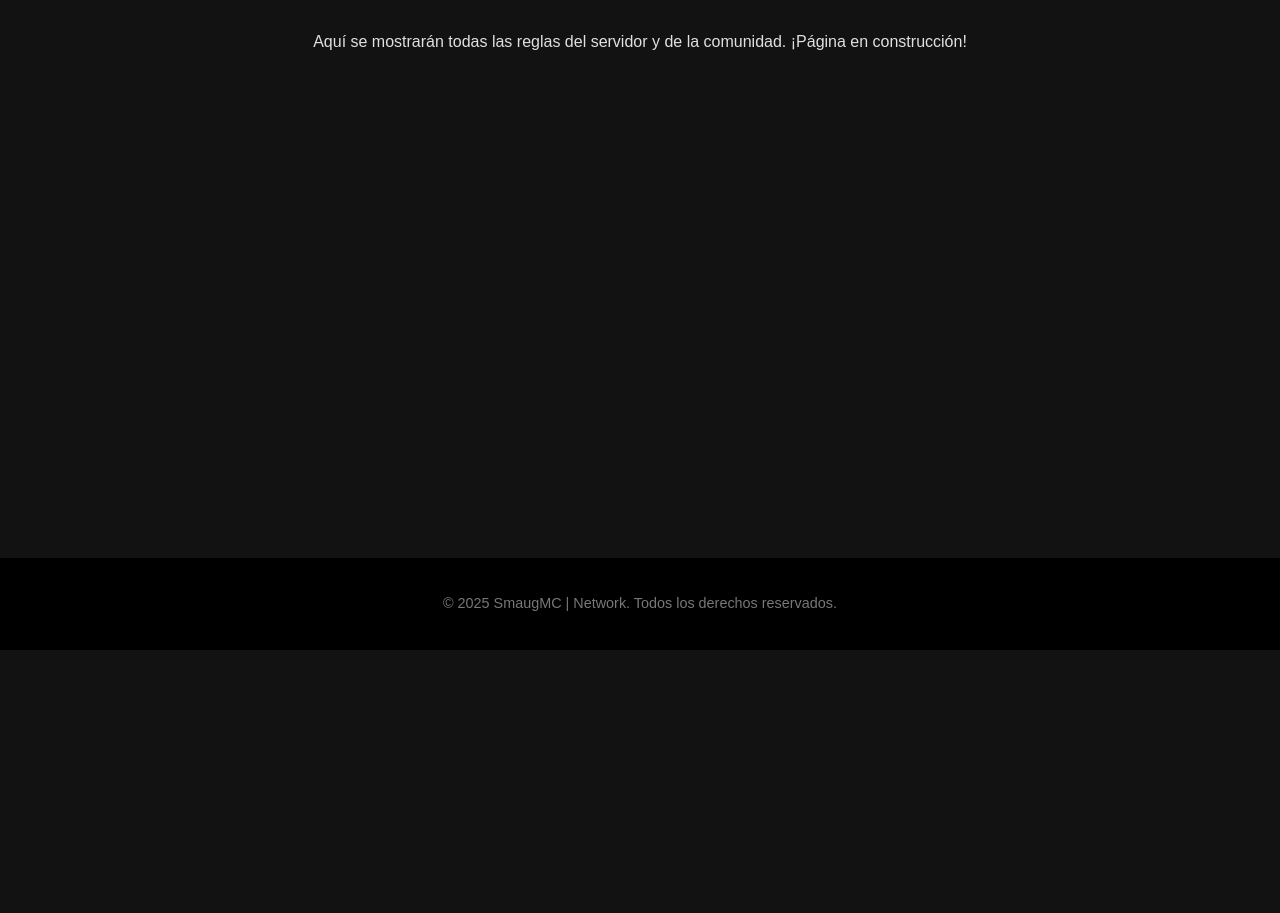
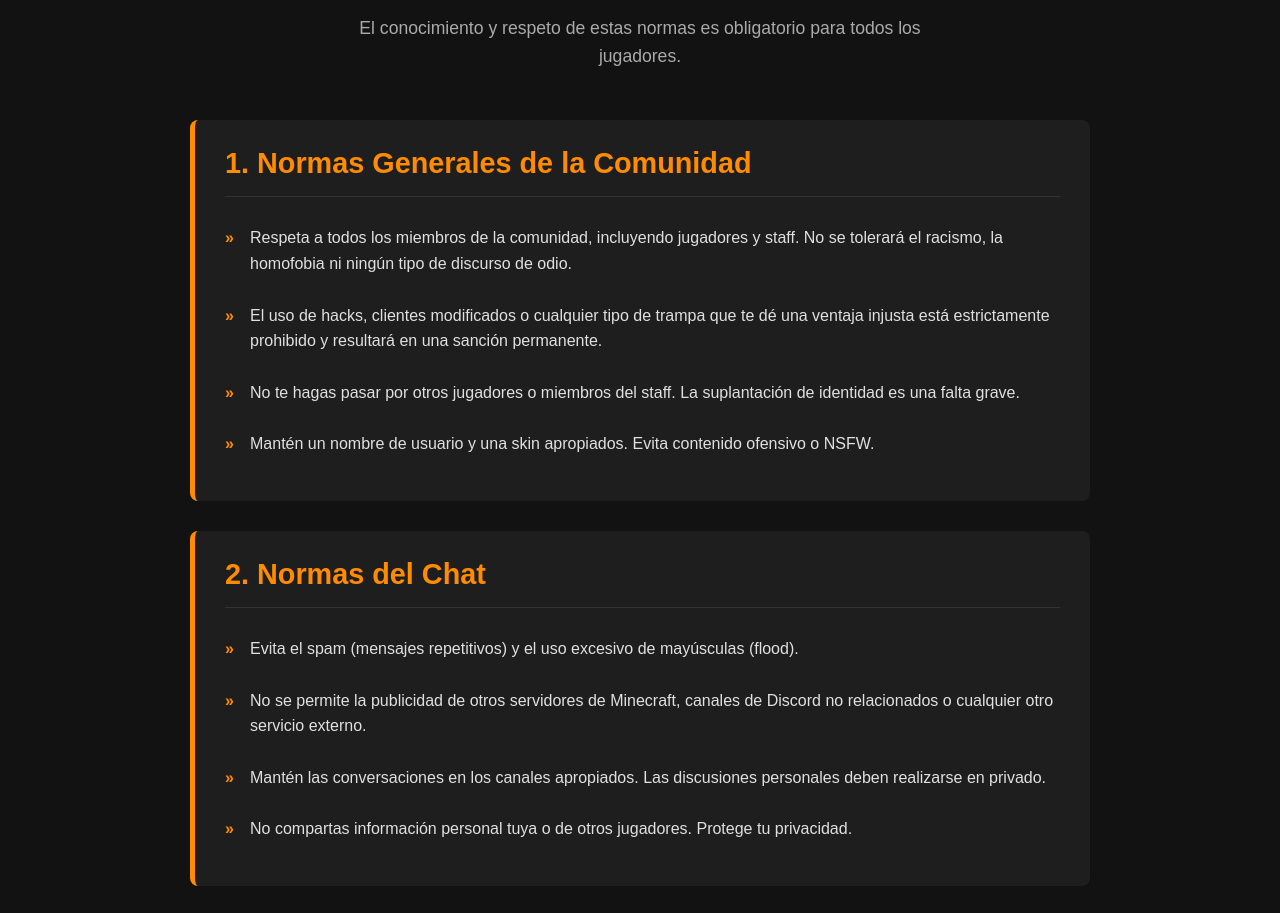
Before and after one commit to CesarPPrado/smaug_web, a plain HTML site: page normativas.html in a window 1280 px wide. Shown: the part 212-1125 px from the top of the page. Before the commit the page ends 862 px from the top, so only its background shows below. Drawn offline with Linux system fonts and the light colour scheme.

Commit message:
Style: Se agrego al archibo CSS el estilo para las secciones de reglas

```diff
--- a/css/style.css
+++ b/css/style.css
@@ -261,3 +261,65 @@ footer {
         margin-top: 10px;
     }
 }
+
+/* ================================================= */
+/* ---- Estilos de la Página de Normativas ---- */
+/* ================================================= */
+
+.page-subtitle {
+    font-size: 1.1rem;
+    color: #aaa;
+    max-width: 600px;
+    margin: -15px auto 50px auto;
+}
+
+.rules-container {
+    text-align: left; /* Alineamos el texto de las reglas a la izquierda para mejor lectura */
+}
+
+.rules-section {
+    background-color: var(--color-card-bg);
+    border-radius: 8px;
+    padding: 20px 30px;
+    margin-bottom: 30px;
+    border-left: 5px solid var(--color-accent); /* Un detalle de color */
+}
+
+.rules-section h2 {
+    font-size: 1.8rem;
+    color: var(--color-accent);
+    margin-top: 0;
+    margin-bottom: 20px;
+    padding-bottom: 10px;
+    border-bottom: 1px solid #333;
+}
+
+.rules-section ul {
+    list-style: none;
+    padding-left: 0;
+}
+
+.rules-section li {
+    padding: 8px 0;
+    margin-bottom: 10px;
+    position: relative;
+    padding-left: 25px; /* Espacio para el ícono */
+}
+
+/* Viñeta personalizada para cada regla */
+.rules-section li::before {
+    content: '»'; /* Puedes usar '•', '➤' o cualquier otro símbolo */
+    position: absolute;
+    left: 0;
+    top: 8px;
+    color: var(--color-accent);
+    font-weight: bold;
+}
+
+.rules-section.sanctions {
+    border-left-color: #E53935; /* Un color rojo para destacar las sanciones */
+}
+
+.rules-section.sanctions h2 {
+    color: #E53935;
+}
--- a/normativas.html
+++ b/normativas.html
@@ -27,8 +27,45 @@
 
     <main class="page-content">
         <h1>Reglamento del Servidor</h1>
-        <p>Aquí se mostrarán todas las reglas del servidor y de la comunidad. ¡Página en construcción!</p>
-        </main>
+        <p class="page-subtitle">El conocimiento y respeto de estas normas es obligatorio para todos los jugadores.</p>
+
+        <div class="rules-container">
+            <section class="rules-section">
+                <h2>1. Normas Generales de la Comunidad</h2>
+                <ul>
+                    <li>Respeta a todos los miembros de la comunidad, incluyendo jugadores y staff. No se tolerará el racismo, la homofobia ni ningún tipo de discurso de odio.</li>
+                    <li>El uso de hacks, clientes modificados o cualquier tipo de trampa que te dé una ventaja injusta está estrictamente prohibido y resultará en una sanción permanente.</li>
+                    <li>No te hagas pasar por otros jugadores o miembros del staff. La suplantación de identidad es una falta grave.</li>
+                    <li>Mantén un nombre de usuario y una skin apropiados. Evita contenido ofensivo o NSFW.</li>
+                </ul>
+            </section>
+
+            <section class="rules-section">
+                <h2>2. Normas del Chat</h2>
+                <ul>
+                    <li>Evita el spam (mensajes repetitivos) y el uso excesivo de mayúsculas (flood).</li>
+                    <li>No se permite la publicidad de otros servidores de Minecraft, canales de Discord no relacionados o cualquier otro servicio externo.</li>
+                    <li>Mantén las conversaciones en los canales apropiados. Las discusiones personales deben realizarse en privado.</li>
+                    <li>No compartas información personal tuya o de otros jugadores. Protege tu privacidad.</li>
+                </ul>
+            </section>
+
+            <section class="rules-section">
+                <h2>3. Normas de Jugabilidad (Survival)</h2>
+                <ul>
+                    <li>El "griefing" (destruir o modificar construcciones ajenas sin permiso) está totalmente prohibido.</li>
+                    <li>No robes ítems de cofres, hornos o cualquier contenedor que no te pertenezca.</li>
+                    <li>Se permite el PvP (Jugador contra Jugador) únicamente en las zonas designadas para ello. Atacar a otros en zonas seguras es sancionable.</li>
+                    <li>Evita la construcción de máquinas de lag o granjas que afecten negativamente el rendimiento del servidor.</li>
+                </ul>
+            </section>
+
+            <section class="rules-section sanctions">
+                <h2>Sistema de Sanciones</h2>
+                <p>Las sanciones se aplicarán a discreción del staff y dependerán de la gravedad de la falta. Pueden ir desde una advertencia verbal hasta un baneo permanente de la Network.</p>
+            </section>
+        </div>
+    </main>
 
     <footer>
         <p>&copy; 2025 SmaugMC | Network. Todos los derechos reservados.</p>
```
